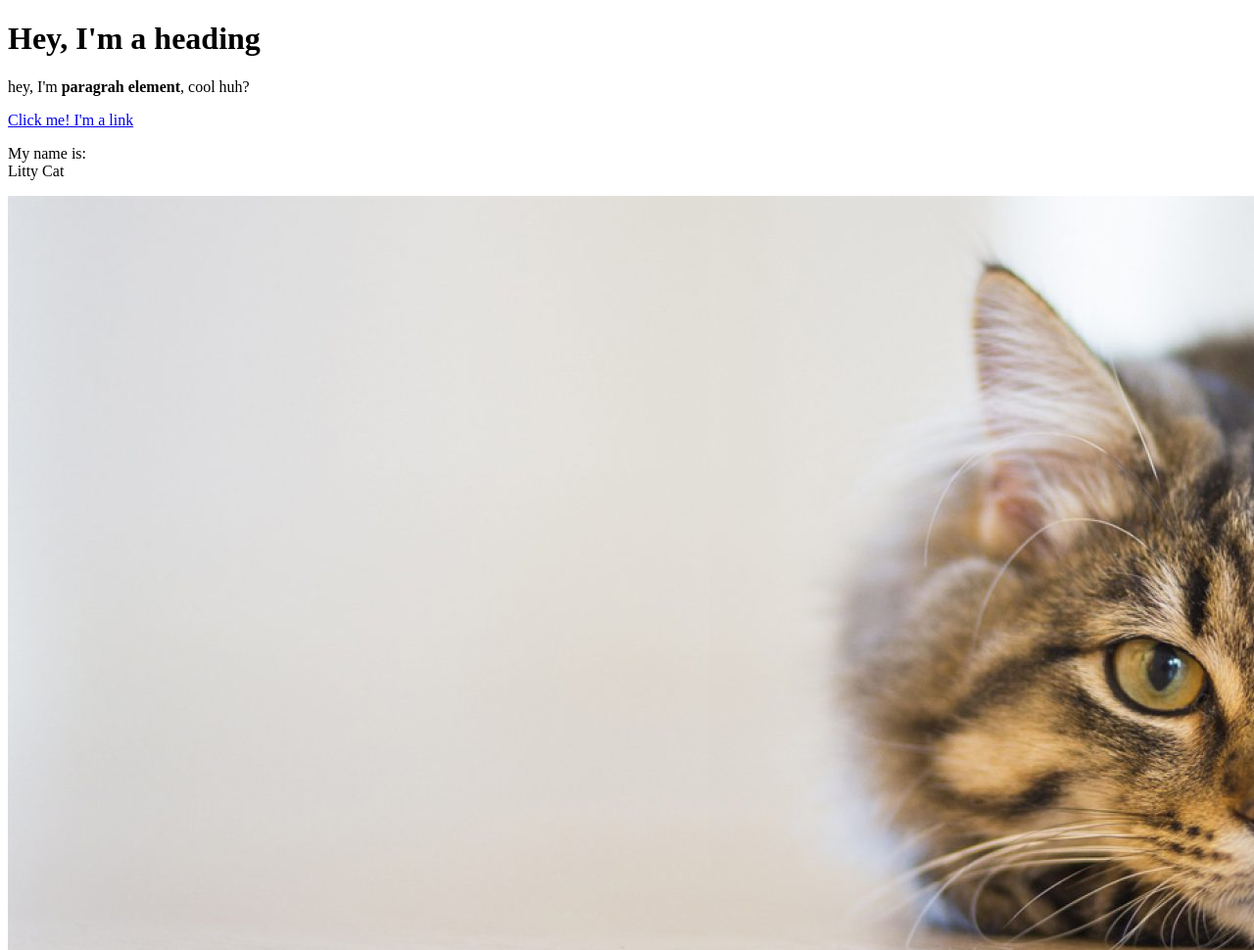
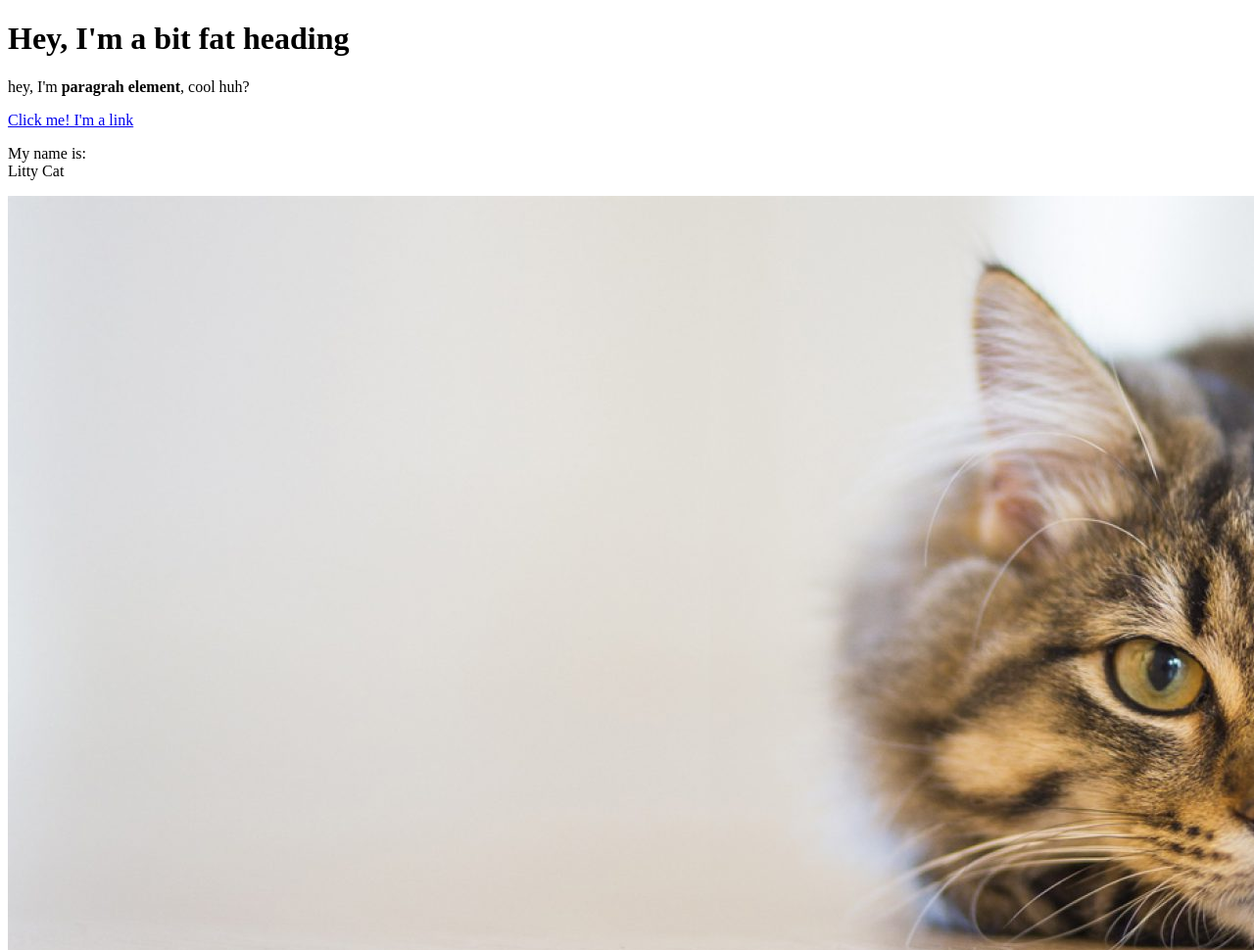
Before and after one commit to MirlandeGermain/cartoon-hero, a plain HTML site: page test.html in a window 1280 px wide. Shown: the top 970 px of the page at 98% size. Drawn offline with Linux system fonts and the light colour scheme.

Commit message:
Add Bit fat

```diff
--- a/test.html
+++ b/test.html
@@ -5,7 +5,7 @@
 	<title>Test Page:Mirlande Germain</title>
 </head>
 <body>
-	<h1>Hey, I'm a heading </h1>
+	<h1>Hey, I'm a bit fat heading </h1>
 	<p> hey, I'm <b> paragrah element</b>, cool huh?</p>
 	<a href="https:google.com"target="_blank" title="let's go to google"> Click me! I'm a link </a>
 	<p>My name is:<br>Litty Cat</p>
```
